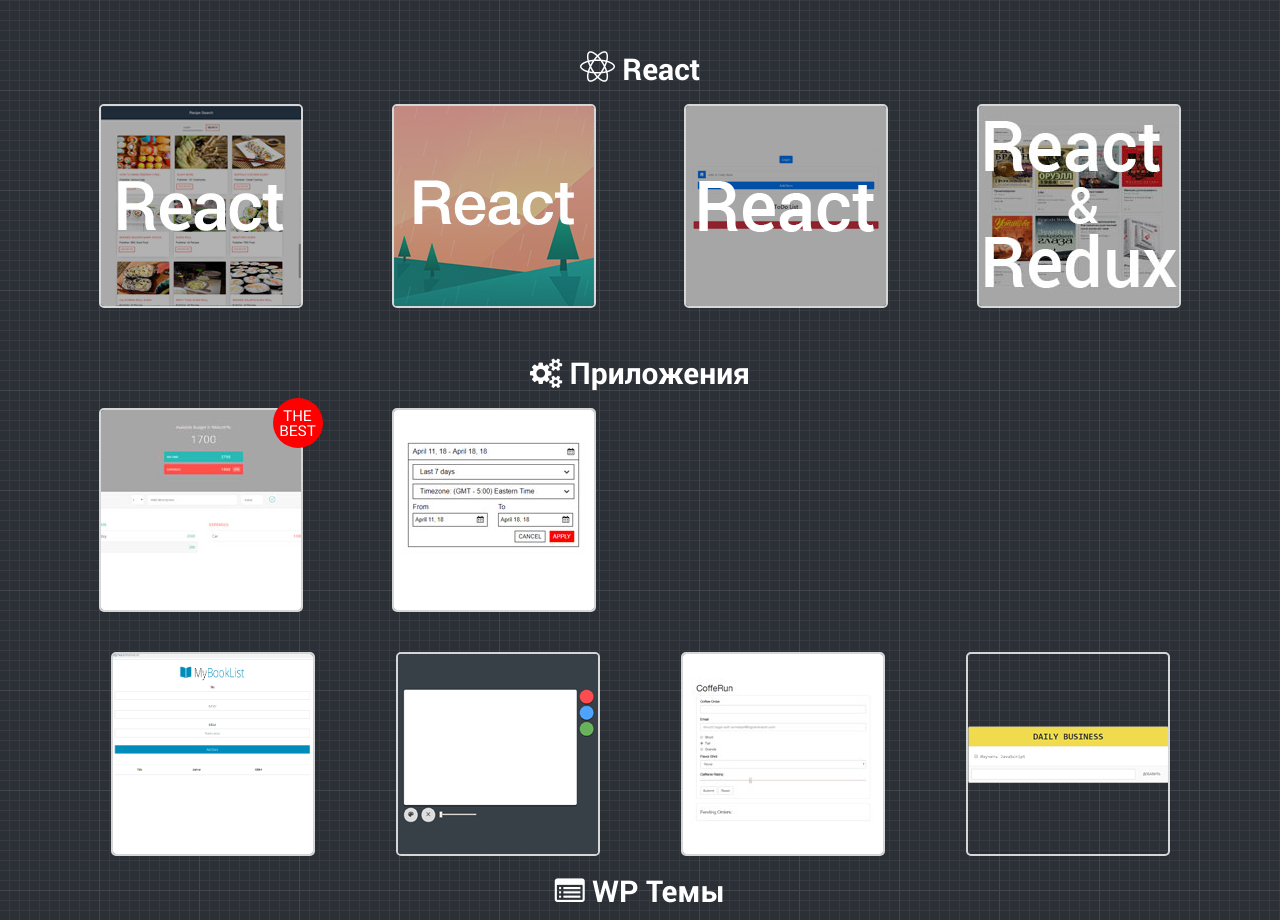
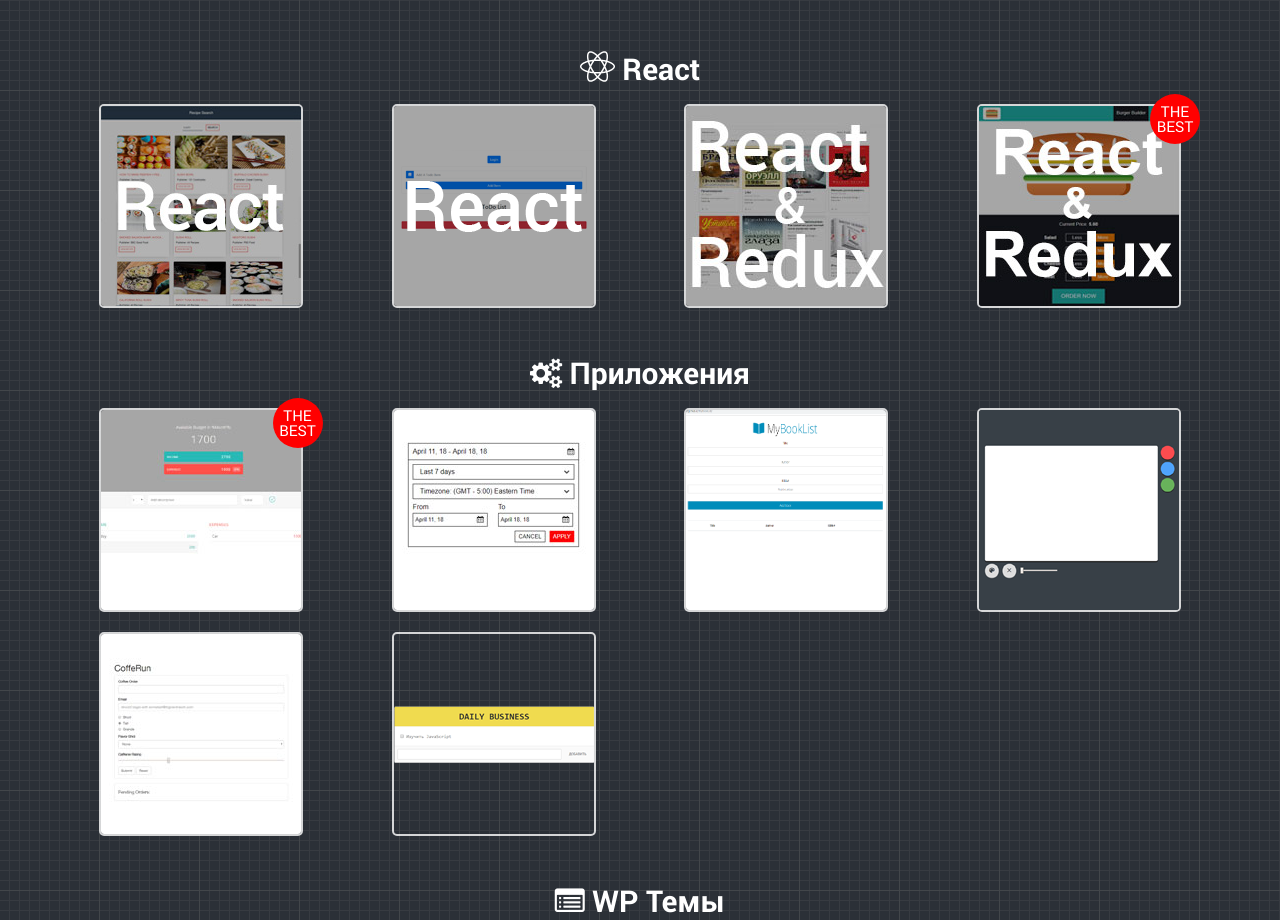
Before and after one commit to Frontendman25/my-portfolio, a website: page index.html in a window 1280 px wide. Shown: the part 824-1744 px from the top of the page. Drawn offline with nearby package versions, Linux system fonts and the light colour scheme.

Commit message:
add burger react

```diff
--- a/index.html
+++ b/index.html
@@ -69,13 +69,13 @@
             <a href="https://github.com/Frontendman25/React-Recipe" class="done__link" target="_blank"><span class="done__hover"><span class="done__hoverText">Найдите рецепт<br>(поиск на английском языке)</span></span><img class="done__img img-responsive" src="img/recipe.jpg" alt="В ООП стиле"></a>
           </div>
           <div class="done__item col-lg-3 col-sm-4 col-xs-6">
-						<a href="https://github.com/Frontendman25/React-Weather" class="done__link" target="_blank"><span class="done__hover"><span class="done__hoverText">Узнайте погоду<br>(поиск на английском языке)</span></span><img class="done__img img-responsive" src="img/weather.jpg" alt="В ООП стиле"></a>
-					</div>
-					<div class="done__item col-lg-3 col-sm-4 col-xs-6">
-						<a href="https://github.com/Frontendman25/todo-for-test" class="done__link" target="_blank"><span class="done__hover"><span class="done__hoverText">To do list<br></span></span><img class="done__img img-responsive" src="img/react-todo.png" alt="To do list"></a>
+            <a href="https://github.com/Frontendman25/todo-for-test" class="done__link" target="_blank"><span class="done__hover"><span class="done__hoverText">To Do List<br></span></span><img class="done__img img-responsive" src="img/react-todo.png" alt="To do list"></a>
           </div>
           <div class="done__item col-lg-3 col-sm-4 col-xs-6">
             <a href="https://github.com/Frontendman25/react-redux-shop" class="done__link" target="_blank"><span class="done__hover"><span class="done__hoverText">Shop<br></span></span><img class="done__img img-responsive" src="img/react-shop.jpg" alt="Shop"></a>
+          </div>
+          <div class="done__item done__item_cp col-lg-3 col-sm-4 col-xs-6">
+            <a href="https://github.com/Frontendman25/burger/tree/master/src" class="done__link" target="_blank"><span class="done__hover"><span class="done__hoverText">Burger Builder<br>(в процессе)</span></span><img class="done__img img-responsive" src="img/burger.jpg" alt="Shop"></a>
           </div>
         </div>
 
@@ -87,7 +87,7 @@
           <div class="done__item col-lg-3 col-sm-4 col-xs-6">
             <a href="https://frontendman25.github.io/date-picker/" class="done__link" target="_blank"><span class="done__hover"><span class="done__hoverText">Date Picker<br>(тестовое задание)</span></span><img class="done__img img-responsive" src="img/date-picker.jpg" alt="Date Picker (тестовое задание)"></a>
           </div>
-					</div>
+
           <div class="done__item col-lg-3 col-sm-4 col-xs-6">
             <a href="https://frontendman25.github.io/MyBookList/" class="done__link" target="_blank"><span class="done__hover"><span class="done__hoverText">ООП, localStorage</span></span><img class="done__img img-responsive" src="img/MyBookList.png" alt="В ООП стиле"></a>
           </div>
@@ -114,7 +114,9 @@
 
         <div class="done row">
           <h2 class="headers text-center"><i class="fa fa-black-tie"></i> Простое</h2>
-
+          <div class="done__item  col-lg-3 col-sm-3 col-xs-4">
+            <a href="https://github.com/Frontendman25/React-Weather" class="done__link" target="_blank"><span class="done__hover"><span class="done__hoverText">Узнайте погоду<br>(поиск на английском языке)</span></span><img class="done__img img-responsive" src="img/weather.jpg" alt="В ООП стиле"></a>
+          </div>
           <div class="done__item col-lg-3 col-sm-3 col-xs-4">
             <a href="https://frontendman25.github.io/idea/" class="done__link" target="_blank"><span class="done__hover"><span class="done__hoverText">Разные интересности - Popup, tel...</span></span><img class="done__img img-responsive" src="img/idea.jpg" alt="Верстка с jQuery"></a>
           </div>
```
Also changed, not shown: img/burger.jpg (added). Lines whose indentation alone changed are shown as unchanged.
